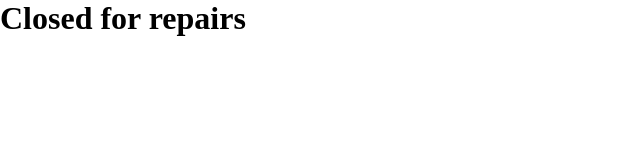
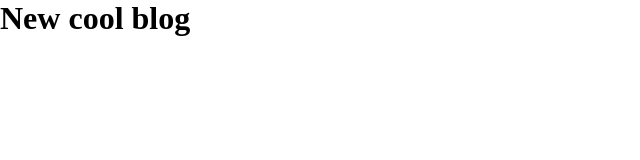
Before and after one commit to LillyWonka/LillyWonka.github.io, a plain HTML site: page index.html in a window 1280 px wide. Shown: the whole page, without its empty margins (0-640 px from the left). Drawn offline with Linux system fonts and the light colour scheme.

Commit message:
Update index.html

```diff
--- a/index.html
+++ b/index.html
@@ -5,5 +5,6 @@
 	<link rel="stylesheet" href="css/style.css">
 </head>
 <body>
-	<h1>Closed for repairs</h1>
+	<h1>New cool blog</h1>
+	<script async defer src="https://static.cdn.prismic.io/prismic.js?new=true&repo=wonka-lilly"></script>
 </body>
```
